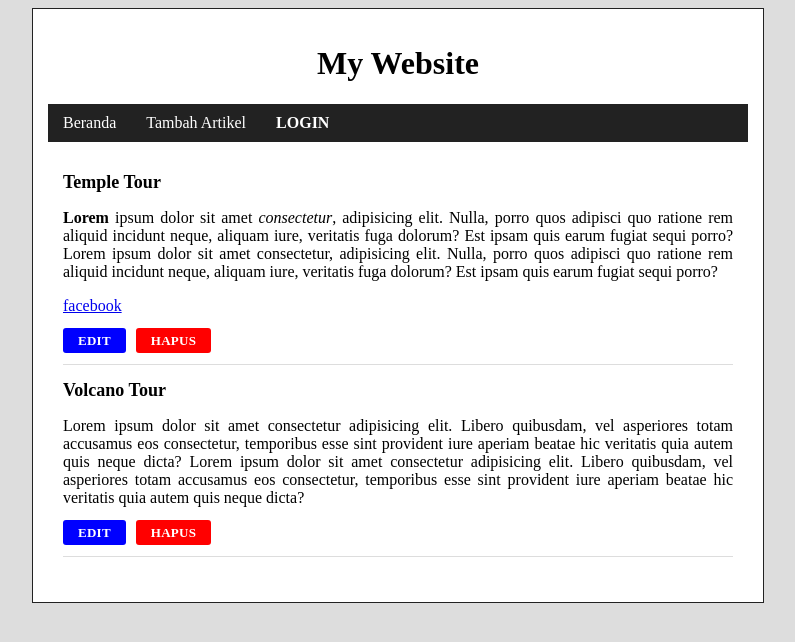
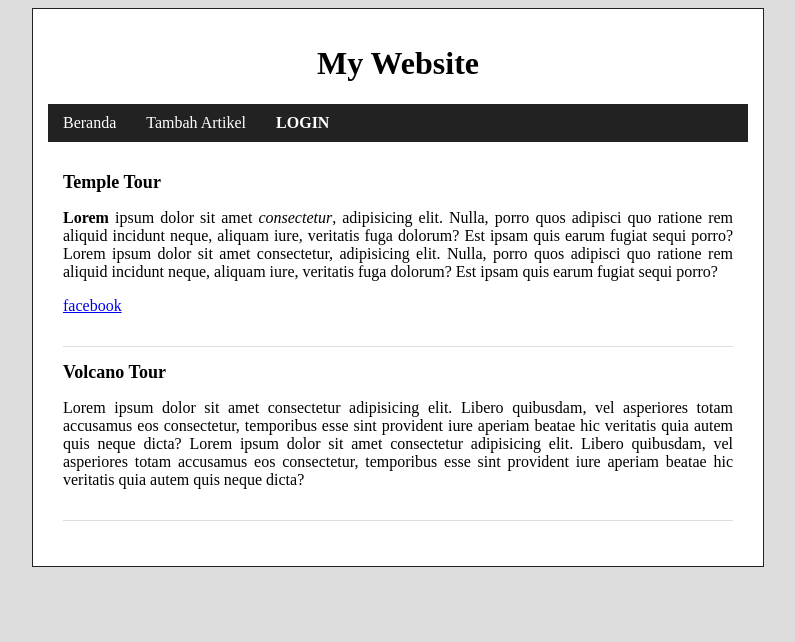
Before and after one commit to andrenata/wywebsite, a PHP site: page / in a window 1280 px wide. Shown: the top 642 px of the page, without its empty margins (242-1037 px from the left). Run offline with PHP 8.4, Linux system fonts and the light colour scheme; data comes from the database, SQL or seed files in the repository.

Commit message:
Add Set Default for Edit and Delete

```diff
--- a/index.php
+++ b/index.php
@@ -39,8 +39,10 @@
                     echo "<div class='artikel'>";
                     echo "<h2>".$row['title_post']."</h2>";
                     echo "<p>".$row['article']."</p>";
-                    echo"<a class='button-edit' href='edit.php?id=".$row['id_post']."'>Edit</a>";
-                    echo"<a class='button-delete' href='hapus.php?id=".$row['id_post']."'>Hapus</a>";
+                    if($cek == 'login'){
+                        echo"<a class='button-edit' href='edit.php?id=".$row['id_post']."'>Edit</a>";
+                        echo"<a class='button-delete' href='hapus.php?id=".$row['id_post']."'>Hapus</a>";
+                    }
                     echo "</div>";
 
                 }
--- a/tambah-artikel.php
+++ b/tambah-artikel.php
@@ -30,6 +30,7 @@
             <h2>Tambah Artikel</h2>
             <p>Tambahkan artikel baru anda disini!</p>
 
+            <?php if($cek =='login'){ ?>
             <div class="form-tambah-artikel">
                 <form action="tambah-artikel-post.php" method="POST">
                     <div class="field-artikel">
@@ -46,6 +47,9 @@
                     </div>
                 </form>
             </div>
+            <?php }else{ ?>
+                <p class="error">Anda Harus Login Dahulu!</p>
+            <?php } ?>
 
         </div> <!-- tutup content -->
 
```
